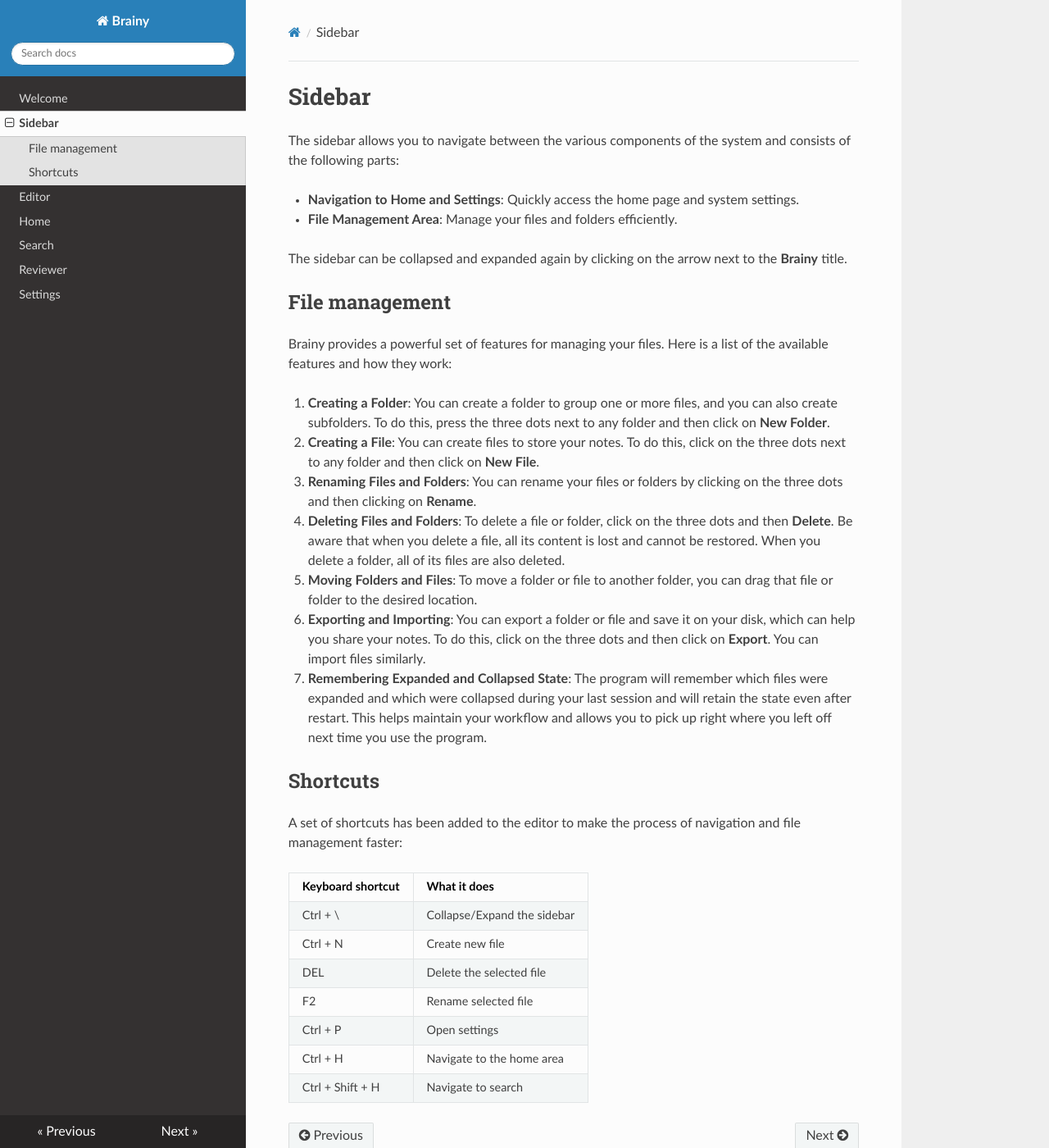
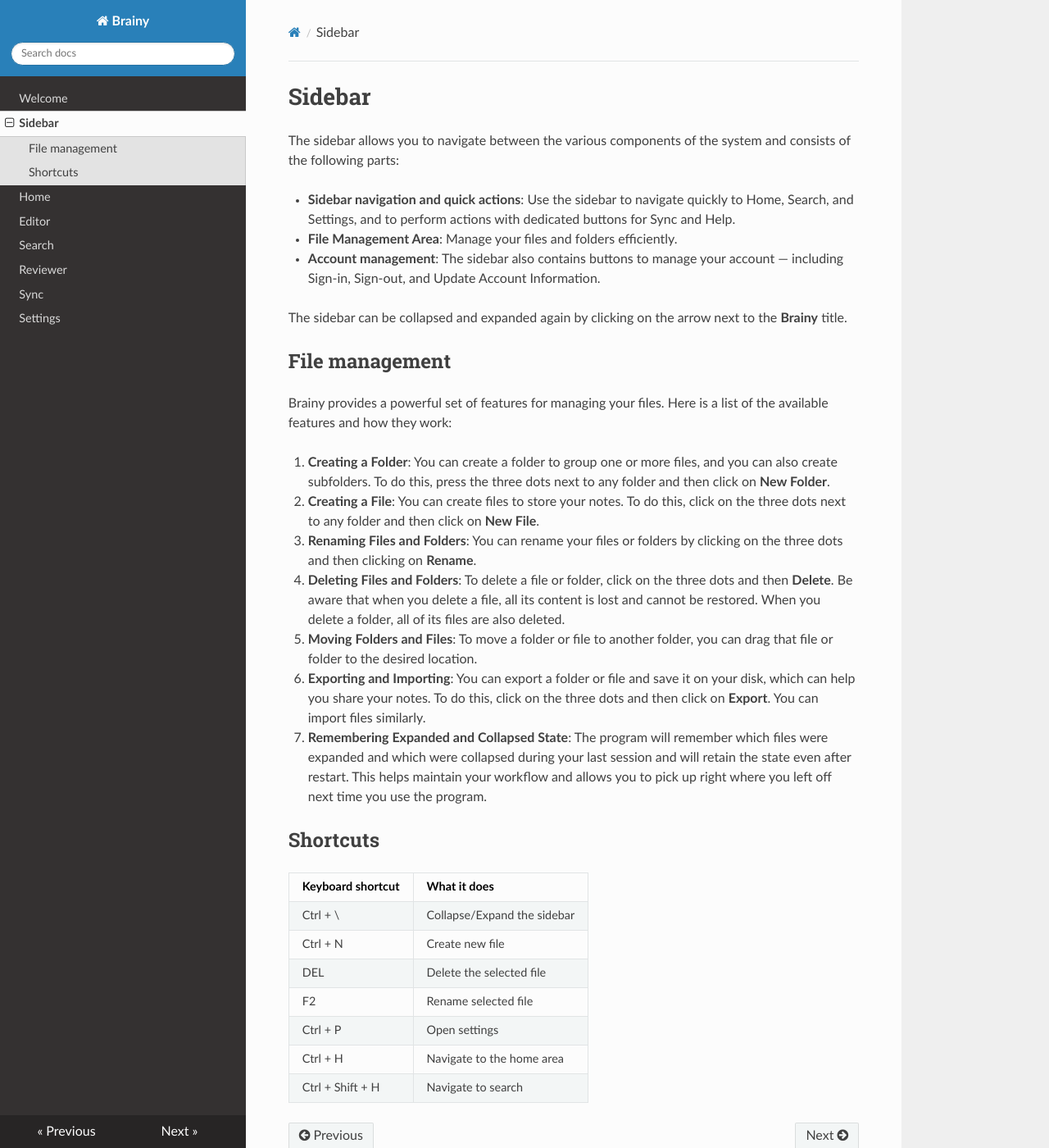
Before and after one commit to ramialkawadri/Brainy-docs, an MkDocs documentation site: the page built from docs/sidebar.md, in a window 1280 px wide and 1400 px high. Shown: the whole window at 82% size. Built offline with MkDocs 1.6.1, drawn with Linux system fonts in a browser that asks for light colours; nearby versions of some CDN libraries.

Commit message:
Update docmentation

```diff
--- a/docs/sidebar.md
+++ b/docs/sidebar.md
@@ -3,9 +3,13 @@
 The sidebar allows you to navigate between the various components of the
 system and consists of the following parts:
 
-- **Navigation to Home and Settings**: Quickly access the home page and
-system settings.
+- **Sidebar navigation and quick actions**: Use the sidebar to navigate quickly to Home, Search, and Settings, and to perform actions with dedicated buttons for Sync and Help.
+
 - **File Management Area**: Manage your files and folders efficiently.
+
+- **Account management**: The sidebar also contains buttons to manage
+your account — including Sign‑in, Sign‑out, and Update Account
+Information.
 
 The sidebar can be collapsed and expanded again by clicking on the arrow next
 to the **Brainy** title.
@@ -42,11 +46,10 @@ which files were expanded and which were collapsed during your last
 session and will retain the state even after restart. This helps maintain
 your workflow and allows you to pick up right where you left off next time
 you use the program.
+<!--TODO: sign in and out-->
 
 ## Shortcuts
 
-A set of shortcuts has been added to the editor to make the process of navigation
-and file management faster:
 
 | Keyboard shortcut | What it does                |
 |-------------------|-----------------------------|
--- a/mkdocs.yml
+++ b/mkdocs.yml
@@ -2,9 +2,10 @@ site_name: Brainy
 nav:
   - Welcome: index.md
   - Sidebar: sidebar.md
+  - Home: home.md
   - Editor: editor.md
-  - Home: home.md
   - Search: search.md
   - Reviewer: reviewer.md
+  - Sync: sync.md
   - Settings: settings.md
 theme: readthedocs
```
Also changed, not shown: docs/editor.md (+0 -2 lines), docs/index.md (+3 -0 lines), docs/reviewer.md (+0 -2 lines), docs/settings.md (+4 -3 lines), docs/sync.md (added, +21 -0 lines).
